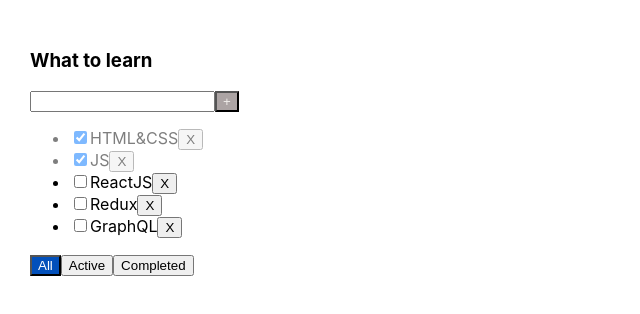
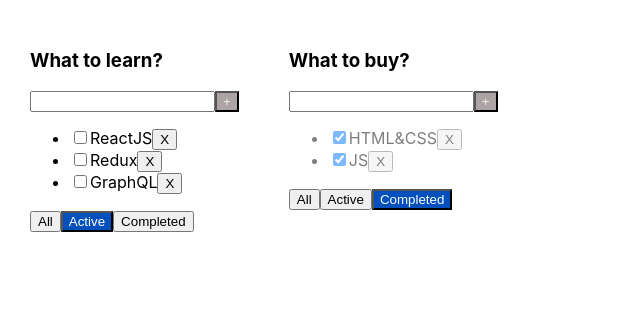
Before and after one commit to yo-atmosf3re/todo_inc, a React (Create React App) app: page / in a window 1280 px wide. Shown: the top 314 px of the page, without its empty margins (0-640 px from the left). Built offline with nearby package versions, Linux system fonts and the light colour scheme.

Commit message:
adding a todolists variable that stores multiple todulists adding a useState hook, which has a filter variable and a useFilter, this hook is responsible for displaying the filtering adding map array methods in the App components, inside which tasks are filtered by their display

```diff
--- a/src/App.tsx
+++ b/src/App.tsx
@@ -1,9 +1,15 @@
+import { StringifyOptions } from 'querystring';
 import React, { useState } from 'react';
 import { v1 } from 'uuid';
 import './App.css';
 import { TaskType, Todolist } from './Todolist';
 
 export type FilterValuesType = 'all' | 'complited' | 'active';
+export type TodolistTypes = {
+    id: string,
+    title: string,
+    filter: FilterValuesType,
+}
 
 function App() {
     let [tasks, setTasks] = useState<Array<TaskType>>([
@@ -43,23 +49,34 @@ function App() {
         setFilter(value);
     }
 
-    let tasksForTodolist = tasks;
-    if (filter === 'complited') {
-        tasksForTodolist = tasks.filter(t => t.isDone === true);
-    }
-    if (filter === 'active') {
-        tasksForTodolist = tasks.filter(t => t.isDone === false);
-    }
+
+
+    let todolists: Array<TodolistTypes> = [
+        { id: v1(), title: 'What to learn?', filter: 'active' },
+        { id: v1(), title: 'What to buy?', filter: 'complited' },
+    ]
 
     return (
         <div className="App" >
-            <Todolist title='What to learn'
-                tasks={tasksForTodolist}
-                removeTask={removeTask}
-                changeFilter={changeFilter}
-                addTask={addTask}
-                changeTaskStatus={changeStatus}
-                filter={filter} />
+            {
+                todolists.map((tl) => {
+                    let tasksForTodolist = tasks;
+                    if (tl.filter === 'complited') {
+                        tasksForTodolist = tasks.filter(t => t.isDone === true);
+                    }
+                    if (tl.filter === 'active') {
+                        tasksForTodolist = tasks.filter(t => t.isDone === false);
+                    }
+                    return <Todolist title={tl.title}
+                        tasks={tasksForTodolist}
+                        removeTask={removeTask}
+                        changeFilter={changeFilter}
+                        addTask={addTask}
+                        changeTaskStatus={changeStatus}
+                        filter={tl.filter} />
+                })
+            }
+
         </div >
     );
 }
```
